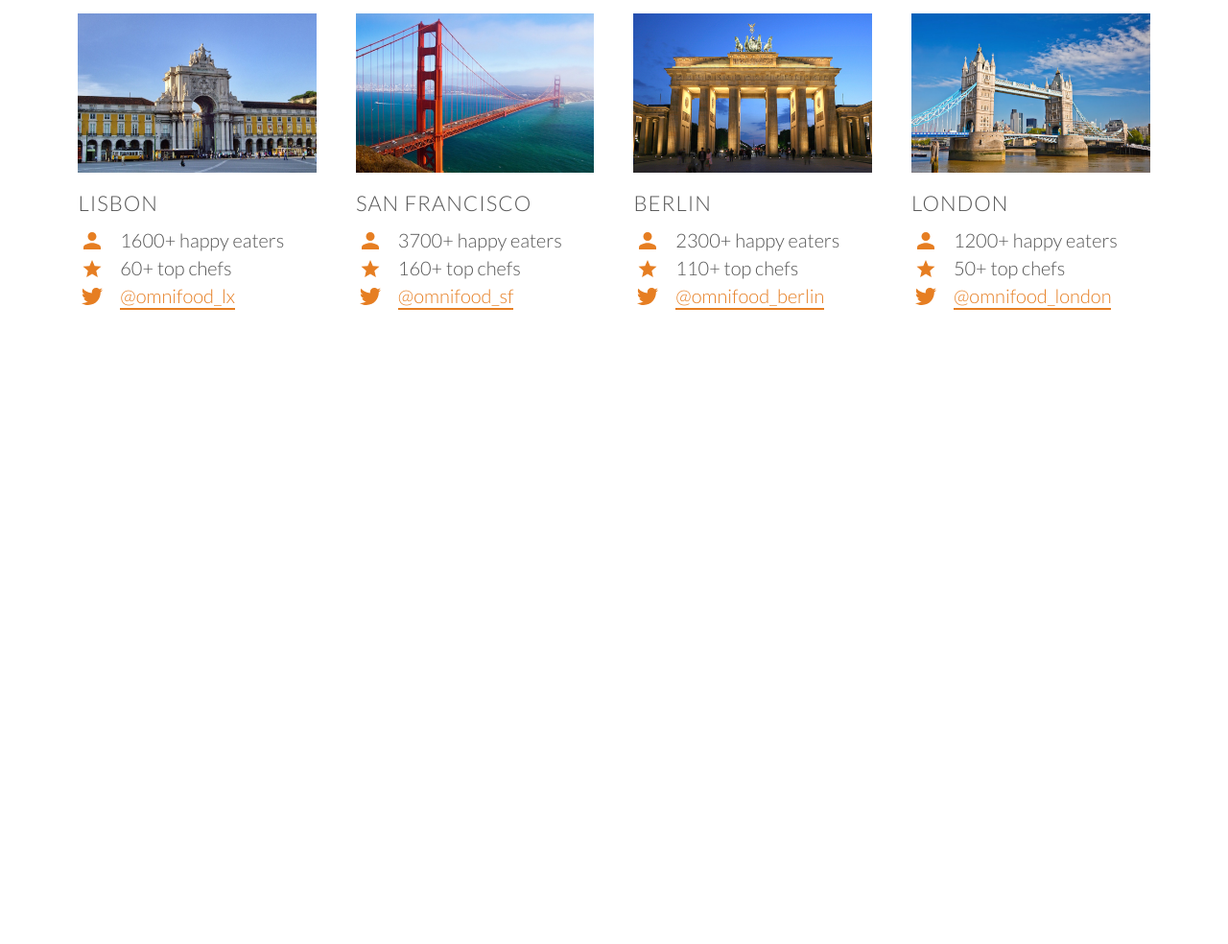
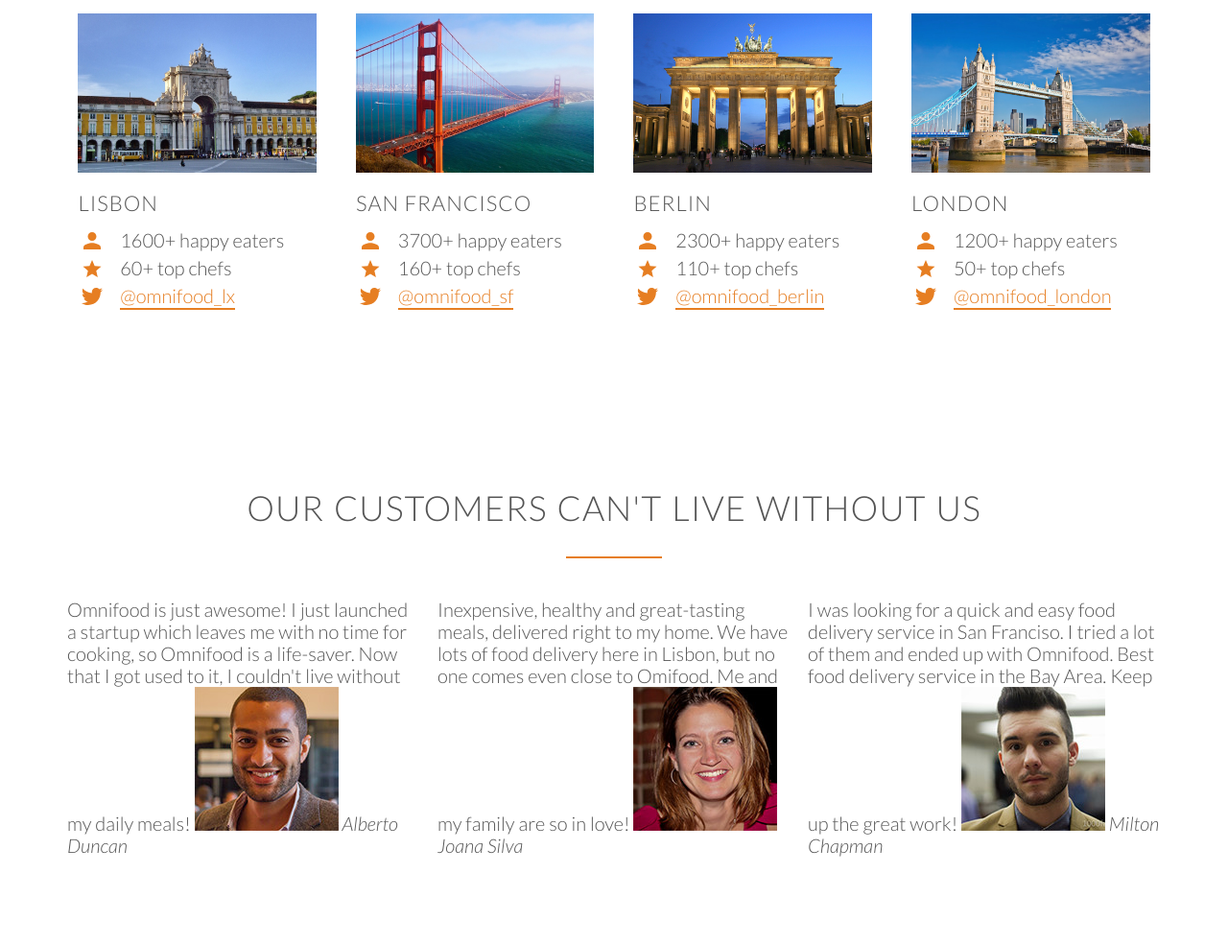
Before and after one commit to handa26/omnifood, a plain HTML site: page index.html in a window 1280 px wide. Shown: the part 2924-3908 px from the top of the page at 96% size. Before the commit the page ends 3353 px from the top, so only its background shows below. Drawn offline with nearby package versions, Linux system fonts and the light colour scheme.

Commit message:
adding testimonials section

```diff
--- a/index.html
+++ b/index.html
@@ -219,7 +219,31 @@
                         <a href="#">@omnifood_london</a>
                     </div>
                 </div>
-
+            </div>
+        </section>
+        <section class="section-testimonials">
+            <div class="row">
+                <h2>Our customers can't live without us</h2>
+            </div>
+            <div class="row">
+                <div class="col span-1-of-3">
+                    <blockquote>
+                        Omnifood is just awesome! I just launched a startup which leaves me with no time for cooking, so Omnifood is a life-saver. Now that I got used to it, I couldn't live without my daily meals!
+                        <cite><img src="resources/img/customer-1.jpg" alt="customer-1"> Alberto Duncan</cite>
+                    </blockquote>
+                </div>
+                <div class="col span-1-of-3">
+                    <blockquote>
+                        Inexpensive, healthy and great-tasting meals, delivered right to my home. We have lots of food delivery here in Lisbon, but no one comes even close to Omifood. Me and my family are so in love!
+                        <cite><img src="resources/img/customer-2.jpg" alt="customer-2"> Joana Silva</cite>
+                    </blockquote>
+                </div>
+                <div class="col span-1-of-3">
+                    <blockquote>
+                        I was looking for a quick and easy food delivery service in San Franciso. I tried a lot of them and ended up with Omnifood. Best food delivery service in the Bay Area. Keep up the great work!
+                        <cite><img src="resources/img/customer-3.jpg" alt="customer-3"> Milton Chapman</cite>
+                    </blockquote>
+                </div>
             </div>
         </section>
 
@@ -229,16 +253,4 @@
 
 <!--
 
-
-
-
-
-
-
-
-
-
-
-
-
 -->
```
